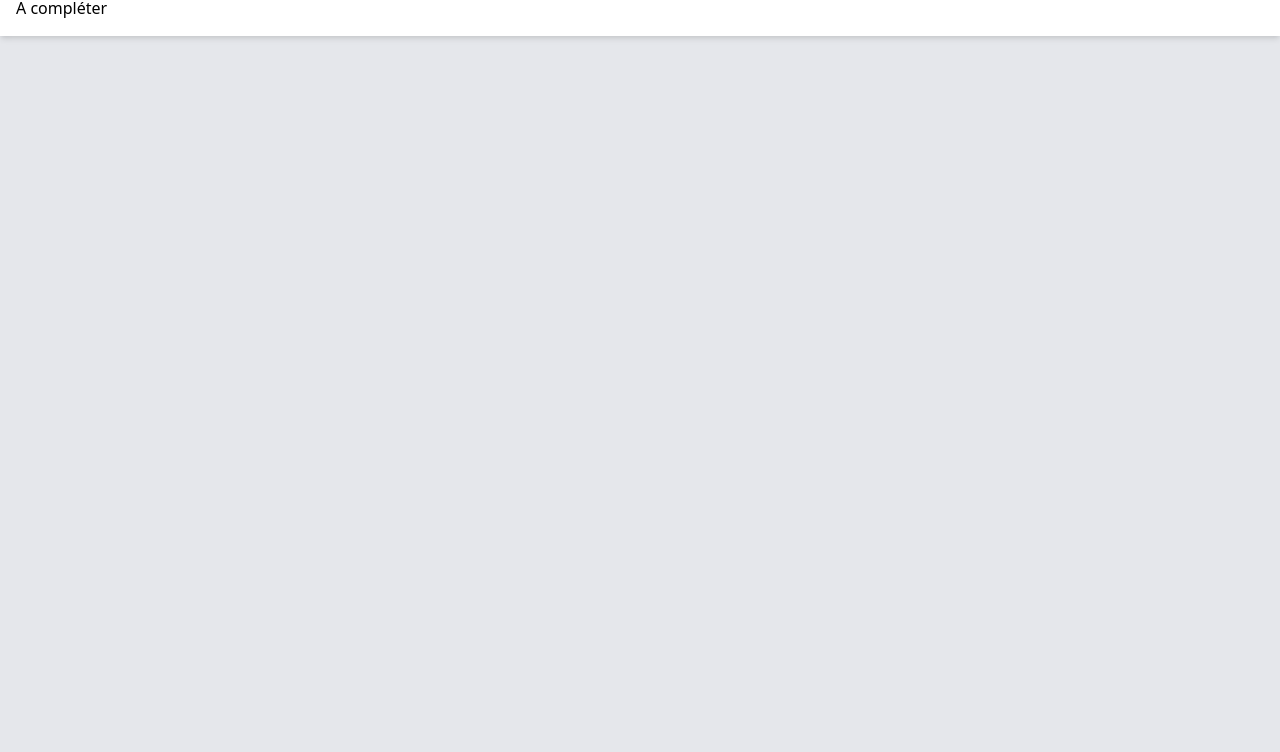
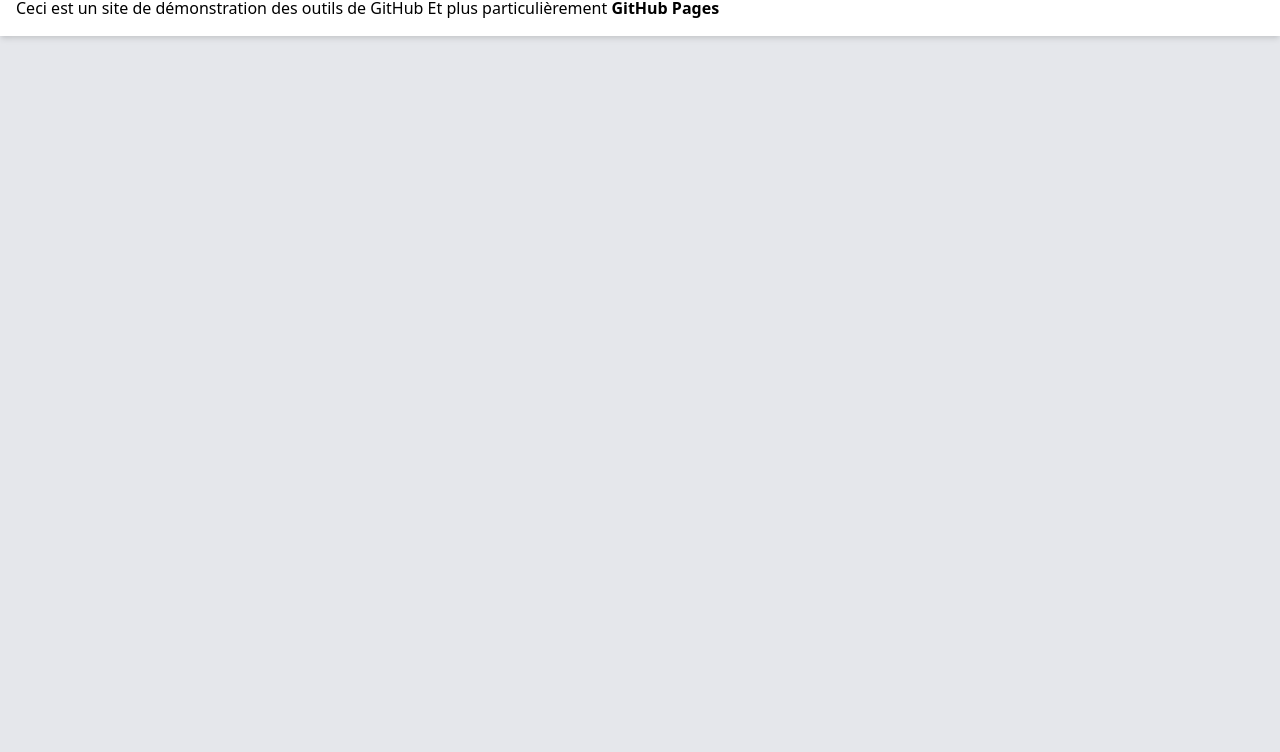
Before and after one commit to vwaut59310/mon-premier-depot, a plain HTML site: page index.html in a window 1280 px wide. Shown: the part 48-800 px from the top of the page. Drawn offline with nearby package versions, Linux system fonts and the light colour scheme.

Commit message:
Update index.html

```diff
--- a/index.html
+++ b/index.html
@@ -7,7 +7,8 @@
   <body class="bg-gray-200">
     <header class="bg-white p-4 shadow-md">
       <h1 class="text-lg font-medium">Informations</h1>
-	  <span> A compléter </span>
+	  <span> Ceci est un site de démonstration des outils de GitHub
+		  Et plus particulièrement <b>GitHub Pages</b></span>
     </header>
   </body>
 </html>
```
